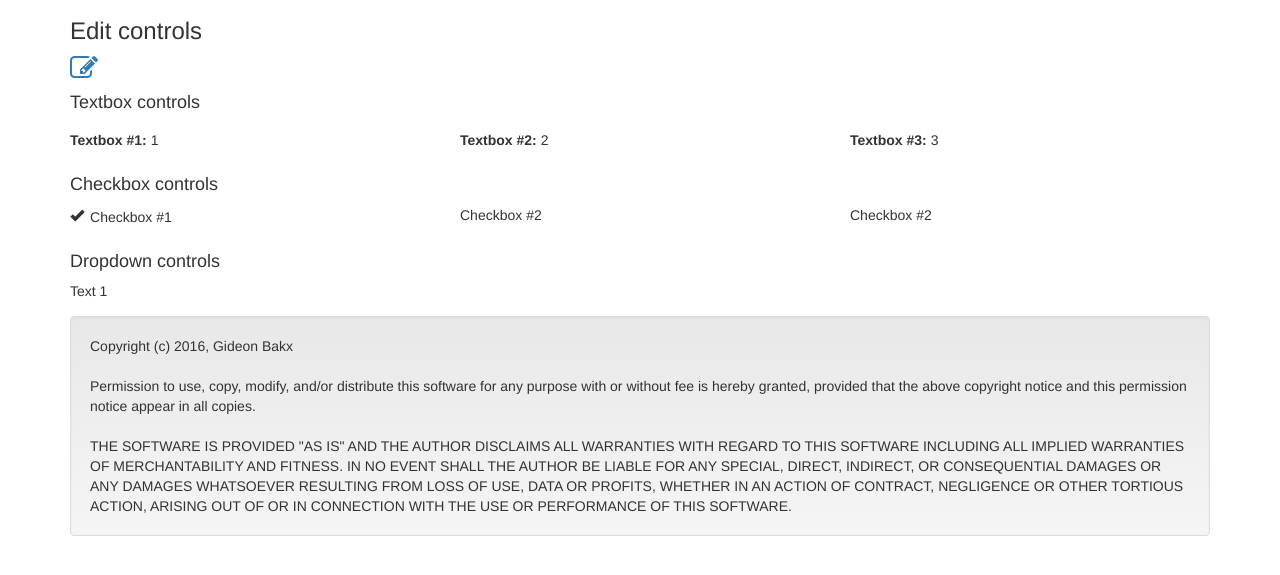
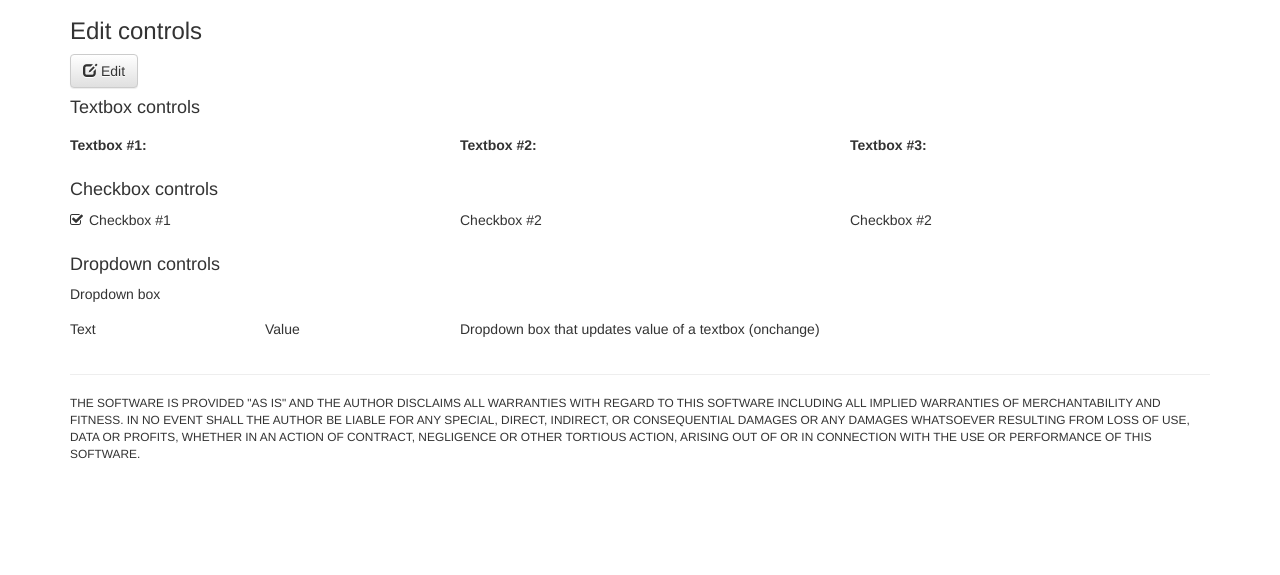
Before and after one commit to bakx/JS-Prototyping, a plain HTML site: page index.html in a window 1280 px wide. Shown: the part 113-688 px from the top of the page. Drawn offline with nearby package versions, Linux system fonts and the light colour scheme.

Commit message:
Update index.html

```diff
--- a/index.html
+++ b/index.html
@@ -11,11 +11,14 @@
     <script src="https://code.jquery.com/jquery-2.2.1.js" crossorigin="anonymous"></script>
 
     <!-- Latest compiled and minified CSS -->
-    <link rel="stylesheet" href="https://maxcdn.bootstrapcdn.com/bootstrap/3.3.6/css/bootstrap.min.css" integrity="sha384-1q8mTJOASx8j1Au+a5WDVnPi2lkFfwwEAa8hDDdjZlpLegxhjVME1fgjWPGmkzs7" crossorigin="anonymous">
-	<link rel="stylesheet" href="https://maxcdn.bootstrapcdn.com/bootstrap/3.3.6/css/bootstrap-theme.min.css" integrity="sha384-fLW2N01lMqjakBkx3l/M9EahuwpSfeNvV63J5ezn3uZzapT0u7EYsXMjQV+0En5r" crossorigin="anonymous">
+    <link rel="stylesheet" href="https://maxcdn.bootstrapcdn.com/bootstrap/3.3.6/css/bootstrap.min.css" integrity="sha384-1q8mTJOASx8j1Au+a5WDVnPi2lkFfwwEAa8hDDdjZlpLegxhjVME1fgjWPGmkzs7"
+    crossorigin="anonymous">
+    <link rel="stylesheet" href="https://maxcdn.bootstrapcdn.com/bootstrap/3.3.6/css/bootstrap-theme.min.css" integrity="sha384-fLW2N01lMqjakBkx3l/M9EahuwpSfeNvV63J5ezn3uZzapT0u7EYsXMjQV+0En5r"
+    crossorigin="anonymous">
 
     <!-- Latest compiled and minified JavaScript -->
-    <script src="https://maxcdn.bootstrapcdn.com/bootstrap/3.3.6/js/bootstrap.min.js" integrity="sha384-0mSbJDEHialfmuBBQP6A4Qrprq5OVfW37PRR3j5ELqxss1yVqOtnepnHVP9aJ7xS" crossorigin="anonymous"></script>
+    <script src="https://maxcdn.bootstrapcdn.com/bootstrap/3.3.6/js/bootstrap.min.js" integrity="sha384-0mSbJDEHialfmuBBQP6A4Qrprq5OVfW37PRR3j5ELqxss1yVqOtnepnHVP9aJ7xS"
+    crossorigin="anonymous"></script>
 
     <!-- Font Awesome -->
     <link rel="stylesheet" href="https://maxcdn.bootstrapcdn.com/font-awesome/4.5.0/css/font-awesome.min.css">
@@ -25,9 +28,20 @@
 
     <!-- CSS support -->
     <style>
+        html {
+            position: relative;
+            min-height: 100%;
+        }
+
+        span[data-state=""]:before {
+            font: normal normal normal 14px/1 FontAwesome;
+            content: "\f096";
+            padding-right: 6px;
+        }
+
         span[data-state="checked"]:before {
-		    font-family: 'Glyphicons Halflings';
-		    content: "\e013";
+            font: normal normal normal 14px/1 FontAwesome;
+            content: "\f046";
             padding-right: 6px;
         }
     </style>
@@ -39,9 +53,9 @@
 
         <div class="row">
             <div class="col-md-12">
-			<h1>Javascript Prototyping - View/Edit state</h1>
-			This page should be considered a technical prototype. It showcases how the prototype.js can be used to quickly create prototypes,
-			that have multiple states (VIEW/EDIT) in the current build. The file prototype.js itself does not have any framework dependancies.
+                <h1>Javascript Prototyping - View/Edit state</h1> This page should be considered a technical prototype. It showcases how the prototype.js can be used to quickly
+                create prototypes, that have multiple states (VIEW/EDIT) in the current build. The file prototype.js itself
+                does not have any framework dependancies.
             </div>
         </div>
 
@@ -54,12 +68,11 @@
         <div class="row">
             <div class="col-md-12">
                 <h3>Edit controls</h3>
-			<a href="#" onclick="javascript:edit(); return false;" data-visible-state="READ" title="Edit"><i class="fa fa-pencil-square-o fa-2x"></i></a>
-			<a href="#" onclick="javascript:save(); return false;" data-visible-state="EDIT" title="Save"><i class="fa fa-floppy-o fa-2x"></i></a>
-			<a href="#" onclick="javascript:cancel(); return false;" data-visible-state="EDIT" title="Cancel"><i class="fa fa-ban fa-2x"></i></a>
+                <a href="#" class="btn btn-default" onclick="javascript:edit(); return false;" data-visible-state="READ"><span class="glyphicon glyphicon-edit"></span> Edit</a>
+                <a href="#" class="btn btn-default" onclick="javascript:save(); return false;" data-visible-state="EDIT"><span class="glyphicon glyphicon-floppy-saved"></span> Save Changes</a>
+                <a href="#" class="btn btn-default" onclick="javascript:cancel(); return false;" data-visible-state="EDIT"><span class="glyphicon glyphicon-ban-circle"></span> Cancel</a>
             </div>
         </div>
-
 
         <div class="row">
             <div class="col-md-12">
@@ -69,15 +82,15 @@
                     <div class="form-group">
                         <div class="col-md-4">
                             <label class="control-label" for="">Textbox #1:</label>
-		            <span class="edit-text-control" data-type="textbox" data-editable="yes">1</span>
+                            <span class="edit-text-control" data-type="textbox" data-editable="yes"></span>
                         </div>
                         <div class="col-md-4">
                             <label class="control-label" for="">Textbox #2:</label>
-		            <span class="edit-text-control" data-type="textbox" data-editable="yes">2</span>
+                            <span class="edit-text-control" data-type="textbox" data-editable="yes"></span>
                         </div>
                         <div class="col-md-4">
                             <label class="control-label" for="">Textbox #3:</label>
-		            <span class="edit-text-control" data-type="textbox" data-editable="yes">3</span>
+                            <span class="edit-text-control" data-type="textbox" data-editable="yes"></span>
                         </div>
                     </div>
                 </form>
@@ -111,22 +124,35 @@
                 <form class="form-horizontal" role="form">
                     <div class="form-group">
                         <div class="col-md-12">
-                	<span class="edit-text-control" data-type="dropdown" data-editable="yes" data-values='[{"text": "Text 1", "value": "1" }, {"text": "Text 2", "value": "2" }, {"text": "Text 3", "value": "3" }]'>Text 1</span>
+                            <span class="edit-text-control" data-type="dropdown" data-editable="yes" data-values='[{"text": "Text 1", "value": "1" }, {"text": "Text 2", "value": "2" }, {"text": "Text 3", "value": "3" }]'>Dropdown box</span>
+                        </div>
+                    </div>
+
+                    <div class="form-group">
+                        <div class="col-md-2">
+                            <span id="update-onchange-dropdown-text" class="edit-text-control" data-type="textbox" data-editable="yes">Text</span>
+                        </div>
+                        <div class="col-md-2">
+                            <span id="update-onchange-dropdown-value" class="edit-text-control" data-type="textbox" data-editable="yes">Value</span>
+                        </div>
+                        <div class="col-md-8">
+                            <span class="edit-text-control" data-type="dropdown" data-editable="yes" data-values='[{"text": "Text 1", "value": "0001" }, {"text": "Text 2", "value": "0002" }, {"text": "Text 3", "value": "0003" }]'
+                            data-update-control-text="update-onchange-dropdown-text" data-update-control-value="update-onchange-dropdown-value">Dropdown box that updates value of a textbox (onchange)</span>
                         </div>
                     </div>
                 </form>
             </div>
         </div>
-
-	<div class="row">
-		<div class="col-md-12">
-			<div class="well">
-			    Copyright (c) 2016, Gideon Bakx<br><br>
-			    Permission to use, copy, modify, and/or distribute this software for any purpose with or without fee is hereby granted, provided that the above copyright notice and this permission notice appear in all copies.<br><br>
-			    THE SOFTWARE IS PROVIDED "AS IS" AND THE AUTHOR DISCLAIMS ALL WARRANTIES WITH REGARD TO THIS SOFTWARE INCLUDING ALL IMPLIED WARRANTIES OF MERCHANTABILITY AND FITNESS. IN NO EVENT SHALL THE AUTHOR BE LIABLE FOR ANY SPECIAL, DIRECT, INDIRECT, OR CONSEQUENTIAL DAMAGES OR ANY DAMAGES WHATSOEVER RESULTING FROM LOSS OF USE, DATA OR PROFITS, WHETHER IN AN ACTION OF CONTRACT, NEGLIGENCE OR OTHER TORTIOUS ACTION, ARISING OUT OF OR IN CONNECTION WITH THE USE OR PERFORMANCE OF THIS SOFTWARE.
+        <hr>
+        <footer>
+            <div class="small">
+                THE SOFTWARE IS PROVIDED "AS IS" AND THE AUTHOR DISCLAIMS ALL WARRANTIES WITH REGARD TO THIS SOFTWARE INCLUDING ALL IMPLIED
+                WARRANTIES OF MERCHANTABILITY AND FITNESS. IN NO EVENT SHALL THE AUTHOR BE LIABLE FOR ANY SPECIAL, DIRECT,
+                INDIRECT, OR CONSEQUENTIAL DAMAGES OR ANY DAMAGES WHATSOEVER RESULTING FROM LOSS OF USE, DATA OR PROFITS,
+                WHETHER IN AN ACTION OF CONTRACT, NEGLIGENCE OR OTHER TORTIOUS ACTION, ARISING OUT OF OR IN CONNECTION WITH
+                THE USE OR PERFORMANCE OF THIS SOFTWARE.
             </div>
-		</div>
-	</div>
+        </footer>
 
     </div>
 
@@ -180,4 +206,5 @@
     </script>
 
 </body>
+
 </html>
```
Lines whose indentation alone changed are shown as unchanged.
